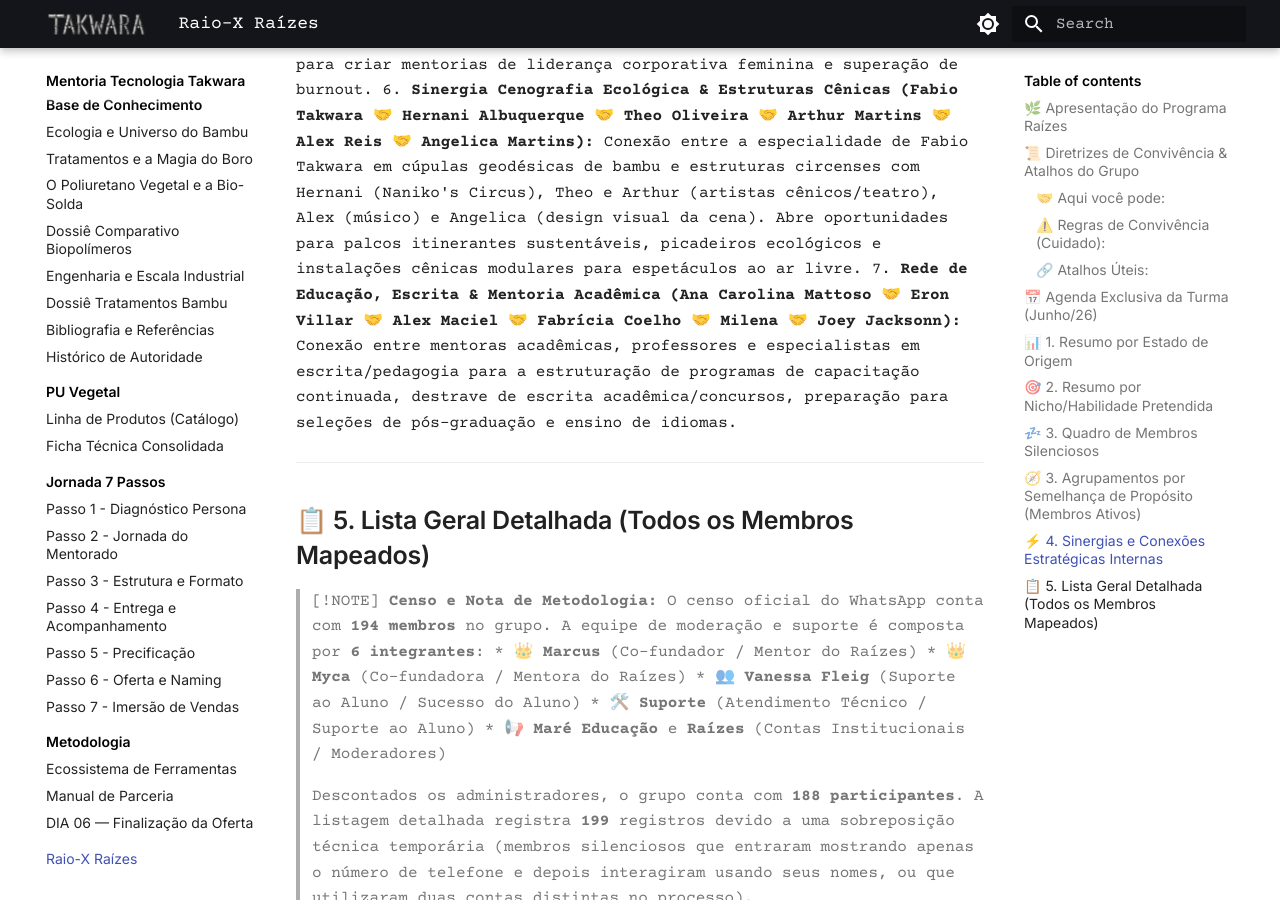
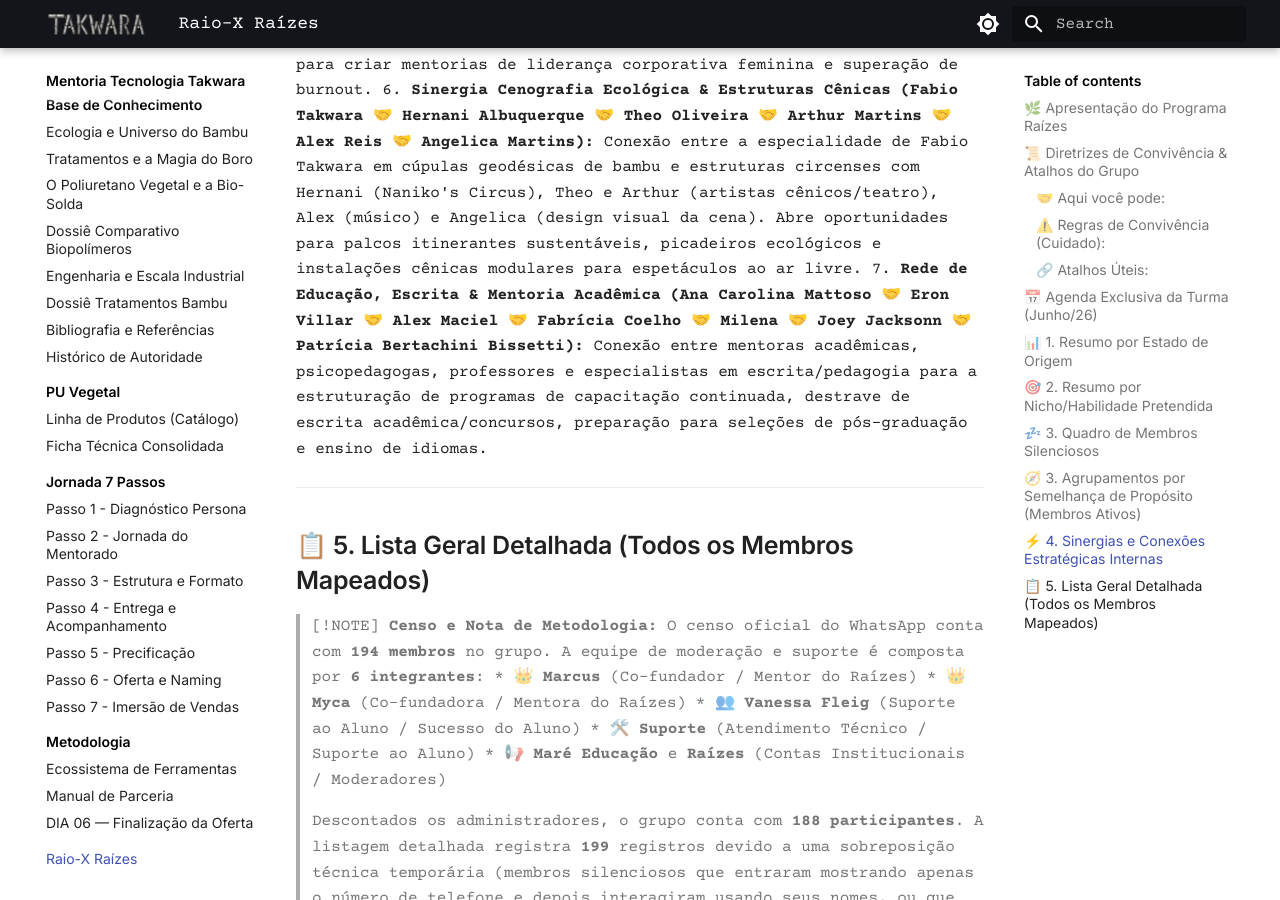
Before and after one commit to takwaratec/Mentoria_Tecnologia_Takwara, an MkDocs documentation site: the page built from docs/raio-x-raizes.md, in a window 1280 px wide and 900 px high, scrolled down 5826 px. Built offline with MkDocs 1.6.1 and Material for MkDocs 9.7.7, drawn with Linux system fonts in a browser that asks for light colours; some of the changed lines change nothing that is shown; some of the changed text lies outside the part shown.

Commit message:
docs: update censo details and synergy for Patrícia Bertachini Bissetti

```diff
--- a/docs/raio-x-raizes.md
+++ b/docs/raio-x-raizes.md
@@ -78,22 +78,22 @@
 
 | Nicho / Habilidade | Quantidade | Porcentagem |
 | :--- | :---: | :---: |
-| Não se apresentou / Silencioso | 97 | 48.7% |
+| Não se apresentou / Silencioso | 96 | 48.2% |
 | Saúde Integrativa, Corpo & Movimento | 27 | 13.6% |
 | Gestão Feminina, Transição de Carreira & Maturidade | 19 | 9.5% |
 | Liderança / Organização Corporativa | 17 | 8.5% |
 | Vendas B2B & Consultoria PME | 8 | 4.0% |
 | Cuidado Parental & Família | 8 | 4.0% |
 | Música, Teatro, Arte & Palhaçaria | 7 | 3.5% |
-| Educação & Mentoria Acadêmica | 6 | 3.0% |
+| Educação & Mentoria Acadêmica | 7 | 3.5% |
 | Inovação Técnica de Base & Sustentabilidade | 5 | 2.5% |
 | Outros / Em estruturação | 5 | 2.5% |
 | **Total Geral** | **199** | **100.0%** |
 
 ## 💤 3. Quadro de Membros Silenciosos
 
-* **Membros que se apresentaram (Ativos):** 101 (50.8%)
-* **Membros que não se manifestaram (Silenciosos):** 98 (49.2%)
+* **Membros que se apresentaram (Ativos):** 102 (51.3%)
+* **Membros que não se manifestaram (Silenciosos):** 97 (48.7%)
 
 ---
 ## 🧭 3. Agrupamentos por Semelhança de Propósito (Membros Ativos)
@@ -117,7 +117,7 @@
 4. **Sinergia Ayurveda, Yoga & Terapias (Carina Vieirat 🤝 Dëbora Nascı̊uti 🤝 Ju Zanella 🤝 Ju Almeida 🤝 Jordana Mol):** Colaboração entre professoras de Yoga, terapeutas Ayurveda e ginecologistas integrativas para estruturação de mentorias corporativas e programas de bem-estar focados na saúde da mulher.
 5. **Rede de Liderança Feminina & Desenvolvimento (Si Briganti 🤝 Bela Giannini 🤝 Michelle Santiago 🤝 Marcia Andrade 🤝 Psi Nara Barreto):** Cruzamento de competências de consultoras de negócios, executivas de RH e psicólogas para criar mentorias de liderança corporativa feminina e superação de burnout.
 6. **Sinergia Cenografia Ecológica & Estruturas Cênicas (Fabio Takwara 🤝 Hernani Albuquerque 🤝 Theo Oliveira 🤝 Arthur Martins 🤝 Alex Reis 🤝 Angelica Martins):** Conexão entre a especialidade de Fabio Takwara em cúpulas geodésicas de bambu e estruturas circenses com Hernani (Naniko's Circus), Theo e Arthur (artistas cênicos/teatro), Alex (músico) e Angelica (design visual da cena). Abre oportunidades para palcos itinerantes sustentáveis, picadeiros ecológicos e instalações cênicas modulares para espetáculos ao ar livre.
-7. **Rede de Educação, Escrita & Mentoria Acadêmica (Ana Carolina Mattoso 🤝 Eron Villar 🤝 Alex Maciel 🤝 Fabrícia Coelho 🤝 Milena 🤝 Joey Jacksonn):** Conexão entre mentoras acadêmicas, professores e especialistas em escrita/pedagogia para a estruturação de programas de capacitação continuada, destrave de escrita acadêmica/concursos, preparação para seleções de pós-graduação e ensino de idiomas.
+7. **Rede de Educação, Escrita & Mentoria Acadêmica (Ana Carolina Mattoso 🤝 Eron Villar 🤝 Alex Maciel 🤝 Fabrícia Coelho 🤝 Milena 🤝 Joey Jacksonn 🤝 Patrícia Bertachini Bissetti):** Conexão entre mentoras acadêmicas, psicopedagogas, professores e especialistas em escrita/pedagogia para a estruturação de programas de capacitação continuada, destrave de escrita acadêmica/concursos, preparação para seleções de pós-graduação e ensino de idiomas.
 
 ---
 ## 📋 5. Lista Geral Detalhada (Todos os Membros Mapeados)
@@ -211,6 +211,7 @@
 | **Nandà Luccâs** | SP (USP) | Bióloga USP | - | Honey Trace Brasil (rastreabilidade de mel) | TDAH / AH/SD |
 | **Nathália Pantaleão** | DF | Nutricionista | - | Rotina functional para empreendedoras | - |
 | **Ohanna Pacheco** | SC (Araranguá) | Manejo Comportamental de Animais | [evolu_pet](https://www.instagram.com/evolu_pet) | Mentoria online de comportamento animal e pets não-convencionais | TDAH / Bipolar Tipo 2 |
+| **Patrícia Bertachini Bissetti** | Não Identificado | Psicopedagoga | [pbertachini](https://www.instagram.com/pbertachini) | Psicopedagogia Clínica e Institucional. Site: [psicopedagogiainovadora.com.br](http://www.psicopedagogiainovadora.com.br) | - |
 | **Prem Karima** | RJ (Búzios) | Produtora de Eventos | [relucilara](https://www.instagram.com/relucilara) | Método Evento Vivo (sustentabilidade) | - |
 | **Priscila Kalil Psi** | - | Psicóloga / RH | [priscilakalil.psi](https://www.instagram.com/priscilakalil.psi) | Projeto Lidere-se (Autogestão de Vida) | - |
 | **Psi Nara Barreto** | RJ | Psicóloga TCC | [narabarretopsicologa](https://www.instagram.com/narabarretopsicologa) | Mentoria Desperte seu valor (autoestima e independência emocional pós-abuso) | - |
@@ -316,7 +317,6 @@
 | **Maria Carolina** | Não Identificado | - | - | Não se apresentou / Silencioso | - |
 | **Mih** | Não Identificado | - | - | Não se apresentou / Silencioso | - |
 | **Nutrição Funcional** | Não Identificado | - | - | Não se apresentou / Silencioso | - |
-| **Patrícia Bertachini** | Não Identificado | - | - | Não se apresentou / Silencioso | - |
 | **Paulo Vivacqua** | Não Identificado | - | - | Não se apresentou / Silencioso | - |
 | **Ricardo .'.** | Não Identificado | - | - | Não se apresentou / Silencioso | - |
 | **Rui Francisco** | Não Identificado | - | - | Não se apresentou / Silencioso | - |
```
